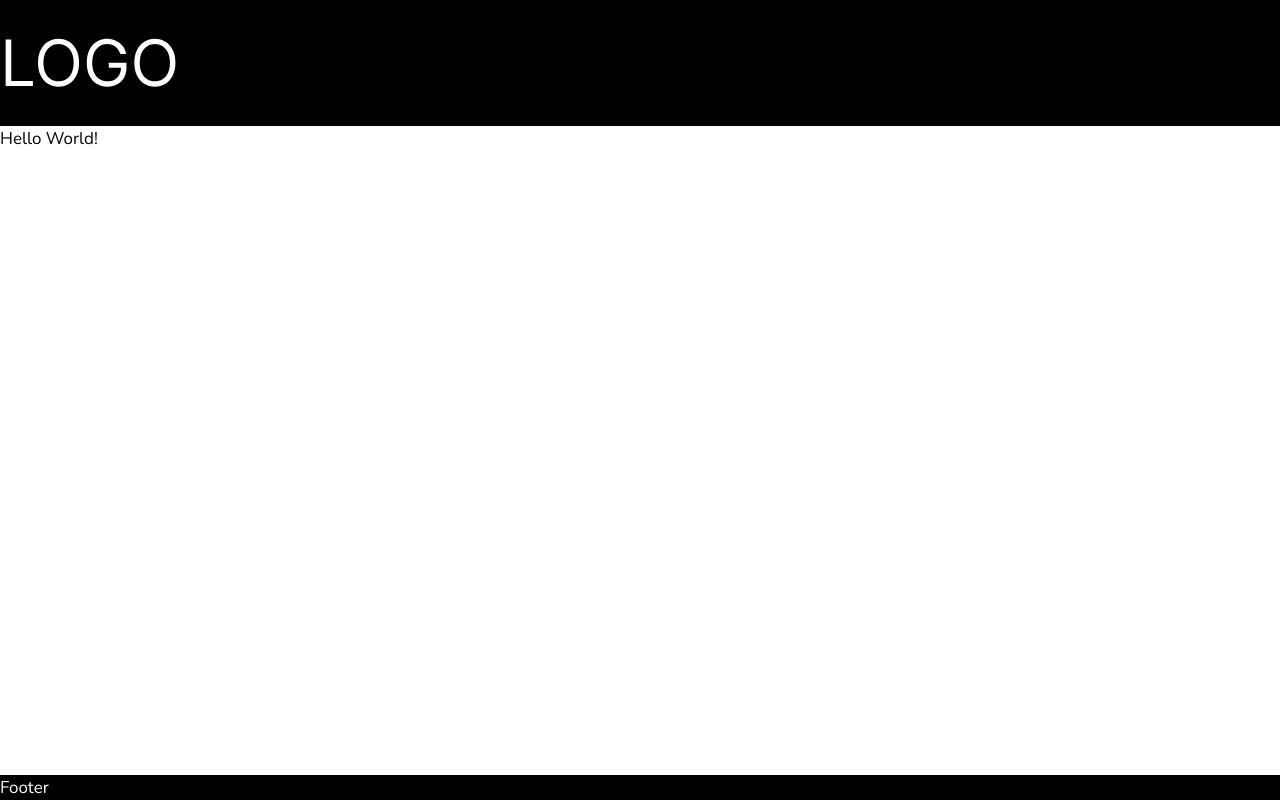
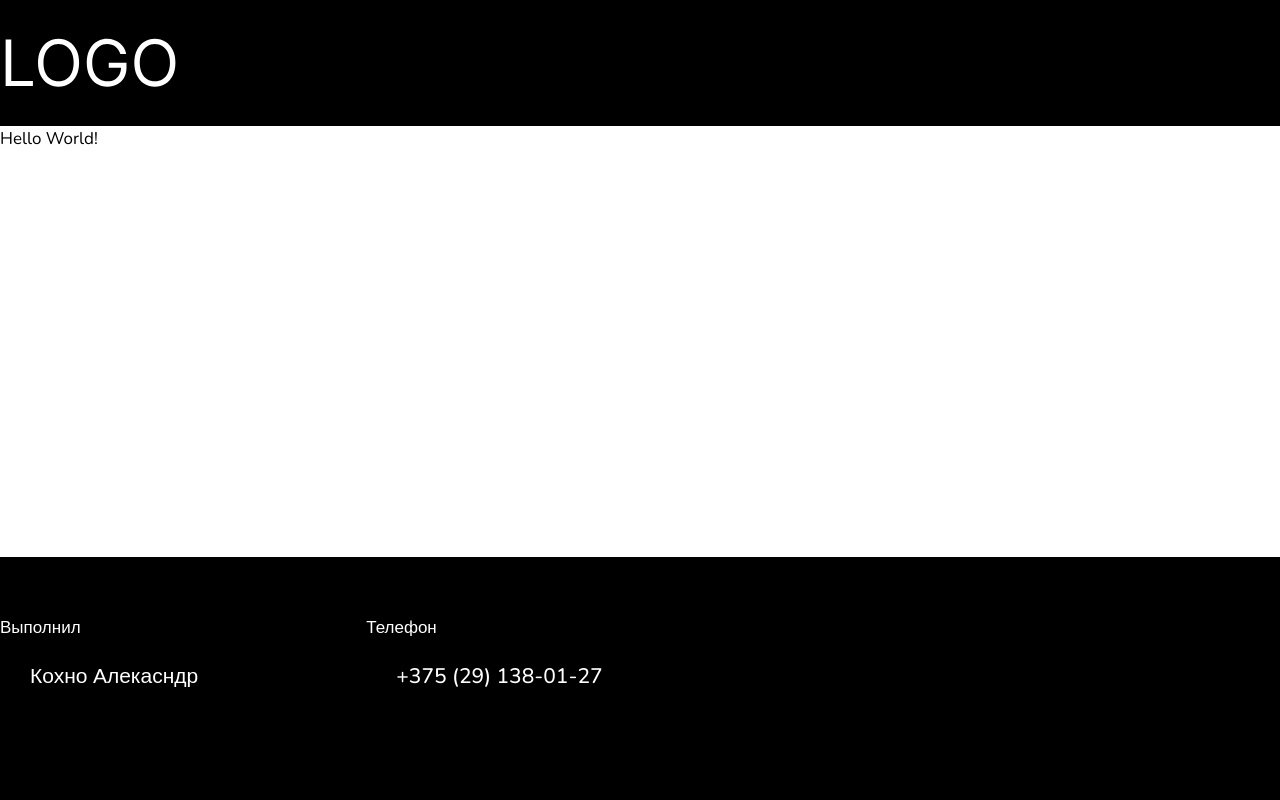
Before and after one commit to KohnoA/web-space, a Next.js app: page / in a window 1280 px wide. Built offline with nearby package versions, Linux system fonts and the light colour scheme.

Commit message:
feat: created app footer

```diff
--- a/app/layout.tsx
+++ b/app/layout.tsx
@@ -1,6 +1,7 @@
 import type { Metadata } from 'next';
 import { Nunito } from 'next/font/google';
 import Header from '@/components/UI/Header';
+import Footer from '@/components/UI/Footer';
 import '@/styles/globals.css';
 
 const nunito = Nunito({
@@ -24,7 +25,7 @@ export default function RootLayout({
       <body className={nunito.className}>
         <Header />
         {children}
-        <footer className="bg-black text-white">Footer</footer>
+        <Footer />
       </body>
     </html>
   );
--- a/app/page.tsx
+++ b/app/page.tsx
@@ -1,6 +1,6 @@
 export default function Home() {
   return (
-    <main>
+    <main className='container'>
       <h1>Hello World!</h1>
     </main>
   )
--- /dev/null
+++ b/components/UI/Footer.tsx
@@ -0,0 +1,28 @@
+import { DEVELOPER_NUMBER, DEVELOPER_GITHUB } from '@/constants';
+
+export default function Footer() {
+  return (
+    <footer className="pt-[58px] pb-[108px] bg-black text-white">
+      <ul className="container flex justify-start flex-wrap gap-x-[168px]">
+        <li>
+          <p className="mb-[20px]">Выполнил</p>
+          <a
+            href={DEVELOPER_GITHUB}
+            className="inline-block ml-[30px] font-medium text-[21px] transition-opacity hover:opacity-70"
+          >
+            Кохно Алекасндр
+          </a>
+        </li>
+        <li>
+          <p className="mb-[20px]">Телефон</p>
+          <a
+            href={DEVELOPER_NUMBER.LINK}
+            className="inline-block ml-[30px] font-medium text-[21px] transition-opacity hover:opacity-70"
+          >
+            {DEVELOPER_NUMBER.READABLE}
+          </a>
+        </li>
+      </ul>
+    </footer>
+  );
+}
--- /dev/null
+++ b/constants/index.ts
@@ -0,0 +1,6 @@
+export const DEVELOPER_GITHUB = 'https://github.com/KohnoA';
+
+export const enum DEVELOPER_NUMBER {
+  READABLE = '+375 (29) 138-01-27',
+  LINK = 'tel:+375291380127'
+}
```
